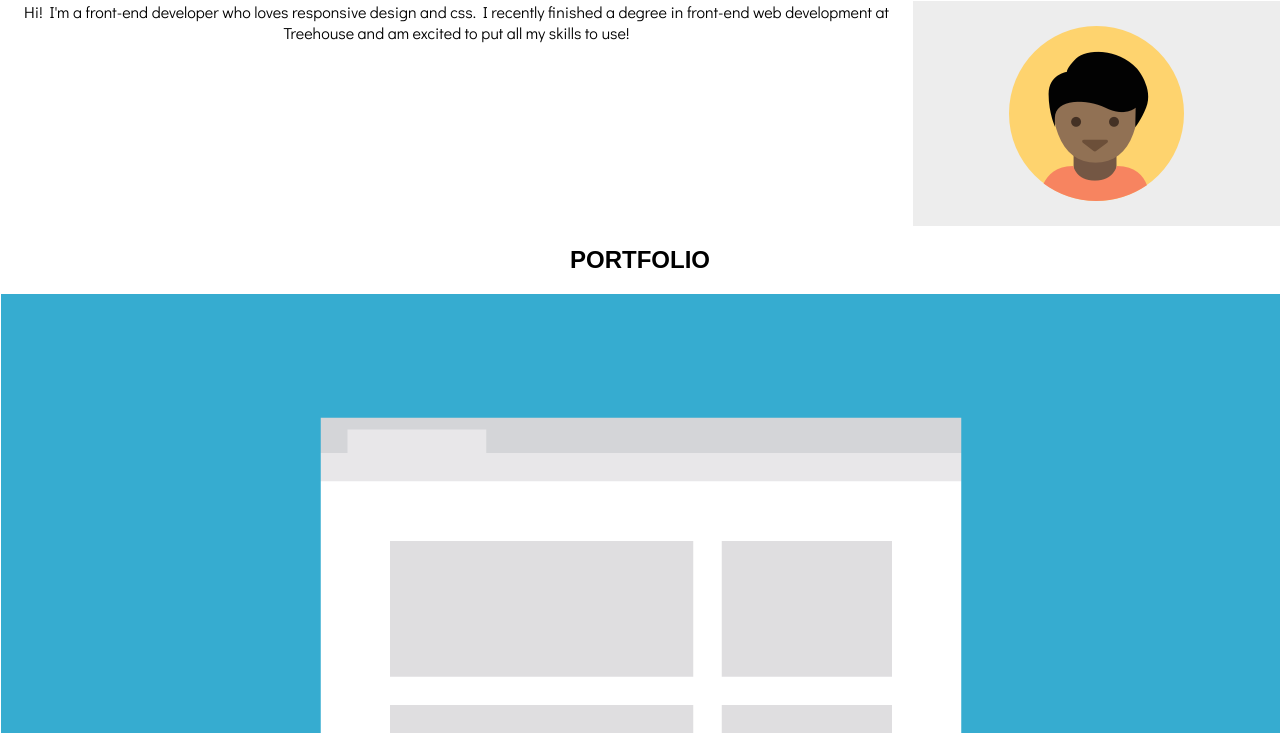
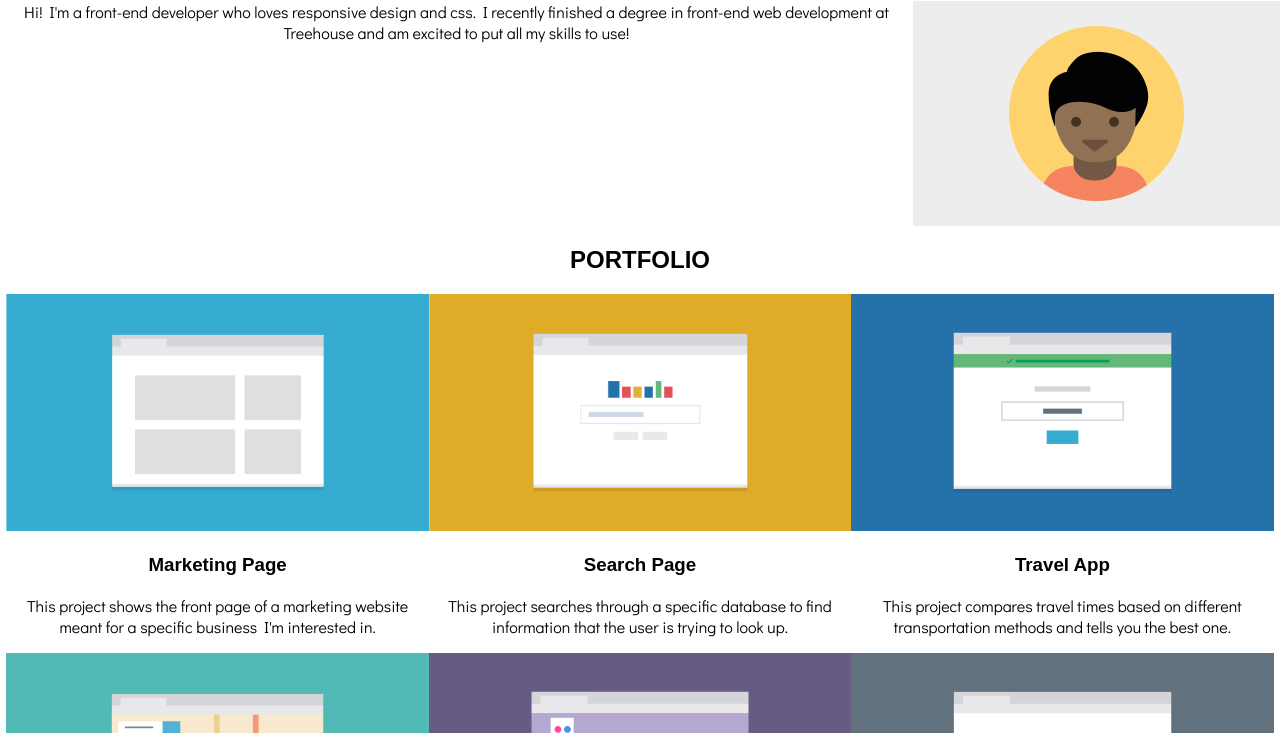
Before and after one commit to zklinger2000/treetech-responsive-layout, a plain HTML site: page index.html in a window 1280 px wide. Shown: the part 67-800 px from the top of the page. Drawn offline with Linux system fonts and the light colour scheme; a web font is replaced by a local one.

Commit message:
STYLE flexbox for portfolio sections on medium/large devices

```diff
--- a/css/styles.css
+++ b/css/styles.css
@@ -66,6 +66,14 @@ footer h3 {
   .header-content p {
     order: -1;
   }
+  .portfolio-container {
+    display: flex;
+    justify-content: center;
+    flex-wrap: wrap;
+  }
+  .section {
+    max-width: 50vw;
+  }
 
 }
 
@@ -83,5 +91,8 @@ footer h3 {
   nav h1, .nav-link {
     align-self: center;
   }
+  .section {
+    max-width: 33vw;
+  }
 
 }
```
